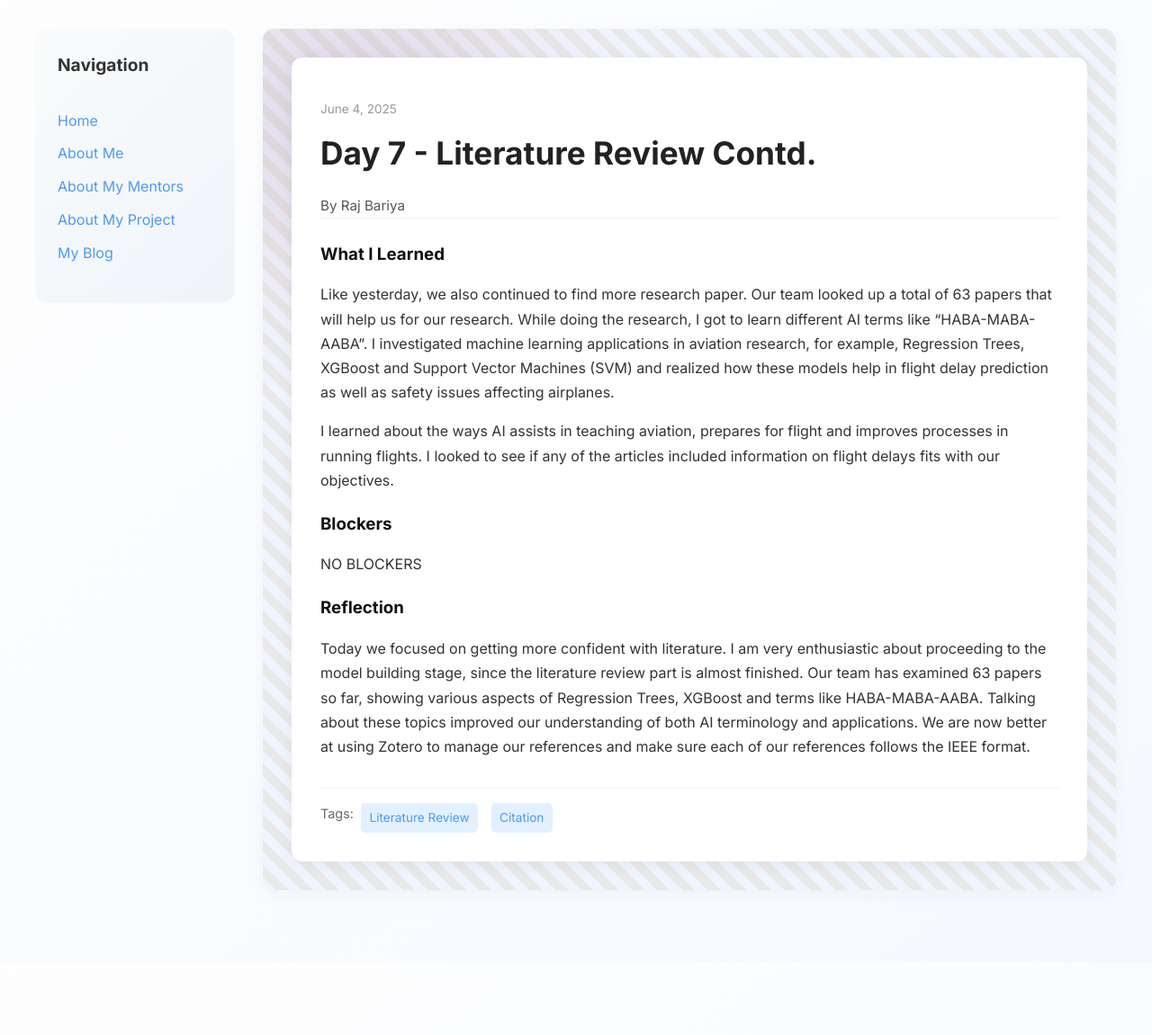
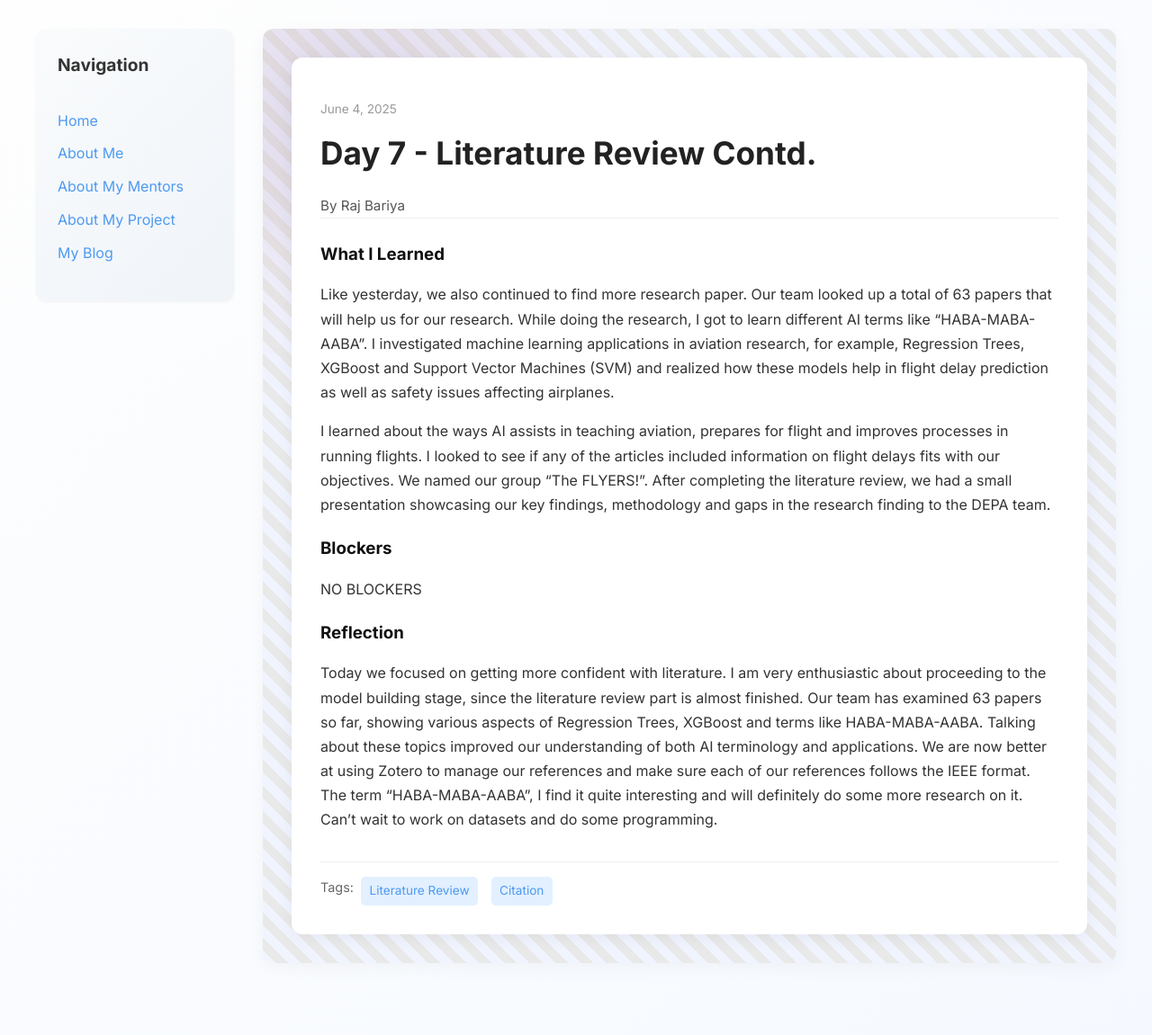
Before and after one commit to rajbariyaa/rajbariyaa.github.io, a Jekyll site: the page built from _posts/2025-06-04-day-7.md, in a window 1280 px wide. Shown: the whole page at 90% size. Built offline with Jekyll 4.4.1, drawn with Linux system fonts in a browser that asks for light colours; before the commit the page ends 1070 px from its top, so only the background shows below that.

Commit message:
Update 2025-06-04-day-7.md

```diff
--- a/_posts/2025-06-04-day-7.md
+++ b/_posts/2025-06-04-day-7.md
@@ -9,10 +9,10 @@ tags: ["Literature Review", "Citation"]
 what_i_learned: |
   Like yesterday, we also continued to find more research paper. Our team looked up a total of 63 papers that will help us for our research. While doing the research, I got to learn different AI terms like "HABA-MABA-AABA". I investigated machine learning applications in aviation research, for example, Regression Trees, XGBoost and Support Vector Machines (SVM) and realized how these models help in flight delay prediction as well as safety issues affecting airplanes.
 
-  I learned about the ways AI assists in teaching aviation, prepares for flight and improves processes in running flights. I looked to see if any of the articles included information on flight delays fits with our objectives.
+  I learned about the ways AI assists in teaching aviation, prepares for flight and improves processes in running flights. I looked to see if any of the articles included information on flight delays fits with our objectives. We named our group "The FLYERS!". After completing the literature review, we had a small presentation showcasing our key findings, methodology and gaps in the research finding to the DEPA team.
 blockers: |
  NO BLOCKERS
 
 reflection: |
-  Today we focused on getting more confident with literature. I am very enthusiastic about proceeding to the model building stage, since the literature review part is almost finished. Our team has examined 63 papers so far, showing various aspects of Regression Trees, XGBoost and terms like HABA-MABA-AABA. Talking about these topics improved our understanding of both AI terminology and applications. We are now better at using Zotero to manage our references and make sure each of our references follows the IEEE format.
+  Today we focused on getting more confident with literature. I am very enthusiastic about proceeding to the model building stage, since the literature review part is almost finished. Our team has examined 63 papers so far, showing various aspects of Regression Trees, XGBoost and terms like HABA-MABA-AABA. Talking about these topics improved our understanding of both AI terminology and applications. We are now better at using Zotero to manage our references and make sure each of our references follows the IEEE format. The term "HABA-MABA-AABA", I find it quite interesting and will definitely do some more research on it. Can't wait to work on datasets and do some programming.
 ---
```
